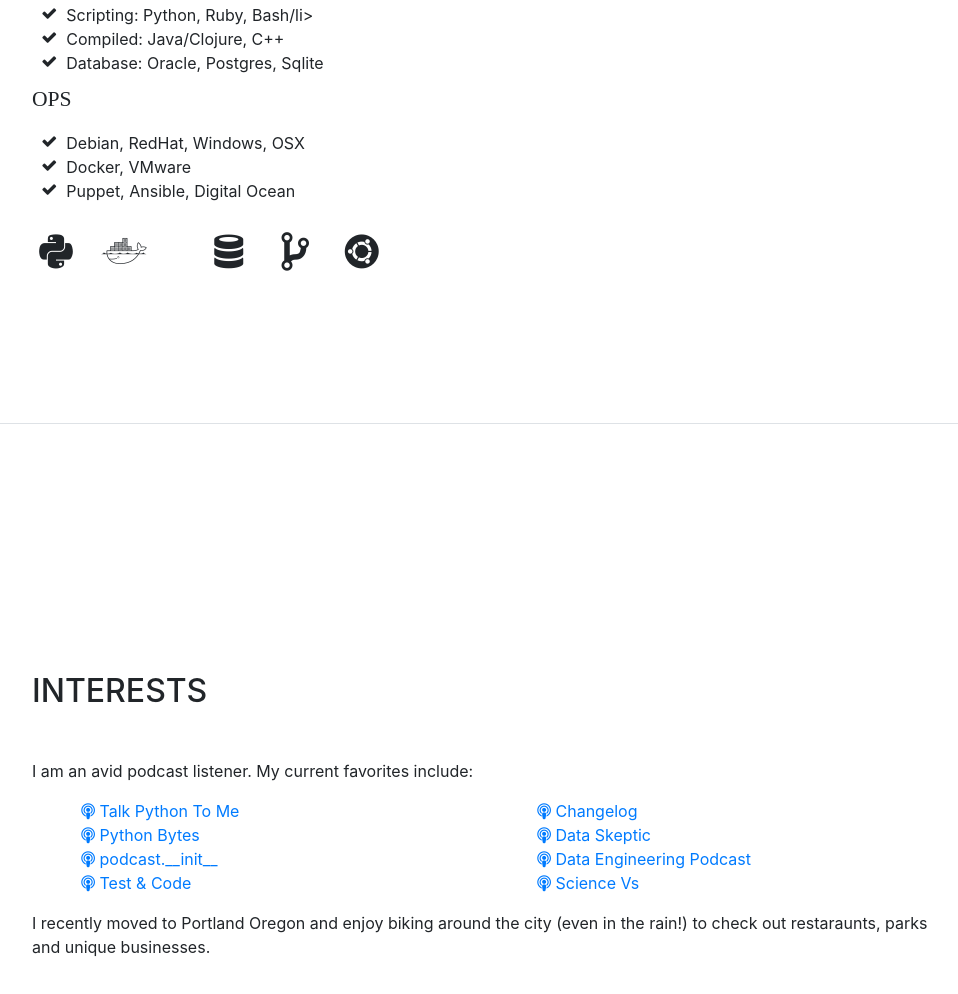
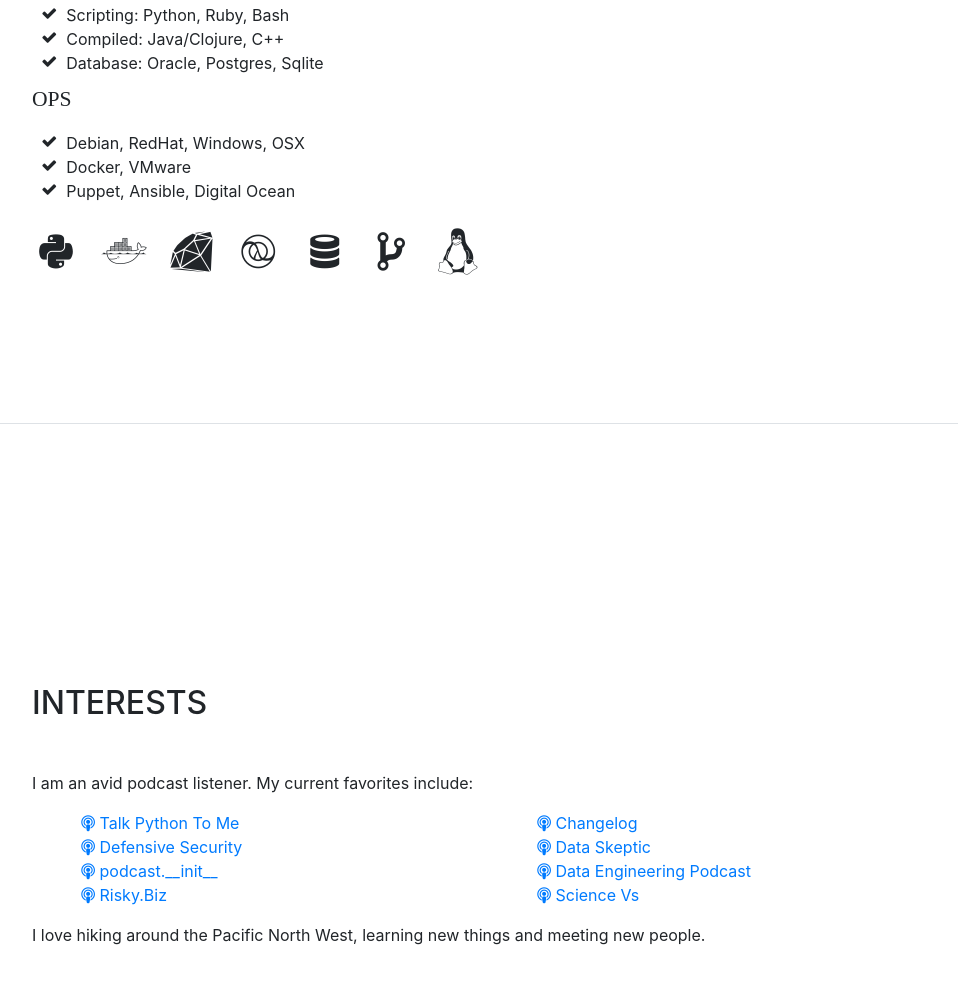
Before and after one commit to donoghuc/donoghuc.github.io, a website with bundled scripts: page index.html in a window 1280 px wide. Shown: the part 3091-4085 px from the top of the page, without its empty margins (288-1246 px from the left). Built offline with nearby package versions, Linux system fonts and the light colour scheme; files whose address does not match are found by name; a web font is replaced by a local one.

Commit message:
fix devicons

```diff
--- a/index.html
+++ b/index.html
@@ -227,7 +227,7 @@
           <ul class="fa-ul mb-0">
             <li>
               <i class="fa-li fa fa-check"></i>
-              Scripting: Python, Ruby, Bash/li>
+              Scripting: Python, Ruby, Bash</li>
             <li>
               <i class="fa-li fa fa-check"></i>
               Compiled: Java/Clojure, C++</li>
@@ -258,10 +258,10 @@
               <i class="devicons devicons-docker"></i>
             </li>
             <li class="list-inline-item">
-              <i class="devicons devicons-ruby-plain"></i>
+              <i class="devicons devicons-ruby"></i>
             </li>
             <li class="list-inline-item">
-              <i class="devicons devicons-cplusplus-plain"></i>
+              <i class="devicons devicons-clojure"></i>
             </li>
             <li class="list-inline-item">
               <i class="devicons devicons-database"></i>
@@ -270,7 +270,7 @@
               <i class="devicons devicons-git_branch"></i>
             </li>
             <li class="list-inline-item">
-              <i class="devicons devicons-ubuntu"></i>
+              <i class="devicons devicons-linux"></i>
             </li>
           </ul>
 
@@ -289,14 +289,14 @@
                     <a href="https://talkpython.fm/" target="_blank"><i class="fa fa-podcast" aria-hidden="true"></i>
                     Talk Python To Me</li></a>
                   <li>
-                    <a href="https://pythonbytes.fm/" target="_blank"><i class="fa fa-podcast" aria-hidden="true"></i>
-                    Python Bytes</li></a>
+                    <a href="https://defensivesecurity.org/" target="_blank"><i class="fa fa-podcast" aria-hidden="true"></i>
+                    Defensive Security</li></a>
                   <li>
                     <a href="https://www.podcastinit.com/" target="_blank"><i class="fa fa-podcast" aria-hidden="true"></i>
                     podcast.__init__</li></a>
                   <li>
-                    <a href="http://testandcode.com/" target="_blank"><i class="fa fa-podcast" aria-hidden="true"></i>
-                    Test &amp; Code</li></a>
+                    <a href="https://risky.biz/" target="_blank"><i class="fa fa-podcast" aria-hidden="true"></i>
+                    Risky.Biz</li></a>
                 </ul>
               </div>
 
@@ -318,7 +318,7 @@
               </div>
           </div>
 
-          <p class="mt-3">I recently moved to Portland Oregon and enjoy biking around the city (even in the rain!) to check out restaraunts, parks and unique businesses.</p>
+          <p class="mt-3">I love hiking around the Pacific North West, learning new things and meeting new people.</p>
         </div>
       </section>
 
```
